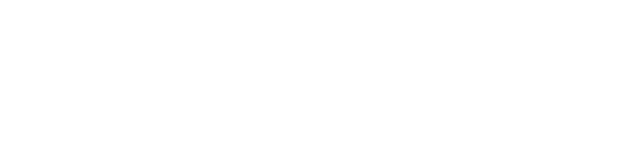
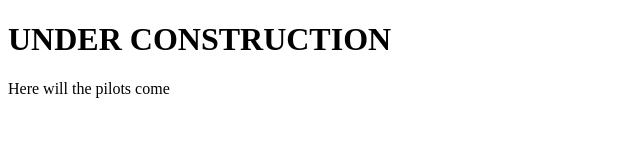
Before and after one commit to LoranMaes/Piloten, a plain HTML site: page index.html in a window 1280 px wide. Shown: the whole page, without its empty margins (0-640 px from the left). Drawn offline with Linux system fonts and the light colour scheme.

Commit message:
under construction

```diff
--- a/index.html
+++ b/index.html
@@ -7,6 +7,7 @@
     <title>Pilots</title>
 </head>
 <body>
-
+    <h1>UNDER CONSTRUCTION</h1>
+    <p>Here will the pilots come</p>
 </body>
 </html>
```
